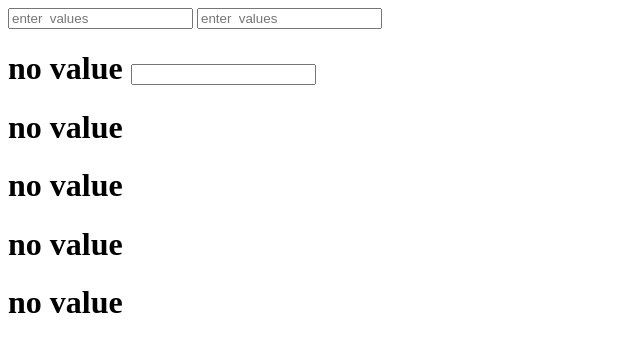
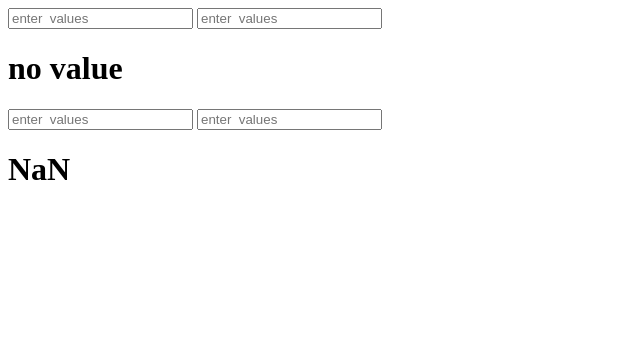
Before and after one commit to bi305/online_tools, a website: page imagehover.css-master/percent_age calculator.html in a window 1280 px wide. Shown: the whole page, without its empty margins (0-640 px from the left). Drawn offline with nearby package versions, Linux system fonts and the light colour scheme.

Commit message:
formula updated

```diff
--- a/imagehover.css-master/percent_age calculator.html
+++ b/imagehover.css-master/percent_age calculator.html
@@ -13,24 +13,13 @@
         <input type="text" ng-model="value_2" placeholder="enter  values" >
 
         <h1>
-            {{ value_1 + value_2 ||'no  value' }}
+               {{value_1* value_2/100 || ' no  value'}}
+        </h1>
 
-           <input type="text"  value="{{value_1 + value_2 ||''}}">
-        </h1>
+        <input type="text" ng-model="value_3" placeholder="enter  values" >
+        <input type="text" ng-model="value_4" placeholder="enter  values" >
         <h1>
-            {{value_1 - value_2 || " no  value"}}
-        </h1>
-        <h1>
-            {{value_1 * value_2 || "no  value "}}
-        </h1>
-        <h1>
-            {{
-                value_1 / value_2 || "no  value "
-
-            }}
-        </h1>
-        <h1>
-            {{ value_1 % value_2 || "no  value " }}
+            {{value_3/value_4 *100}}
         </h1>
 
     </div>
```
